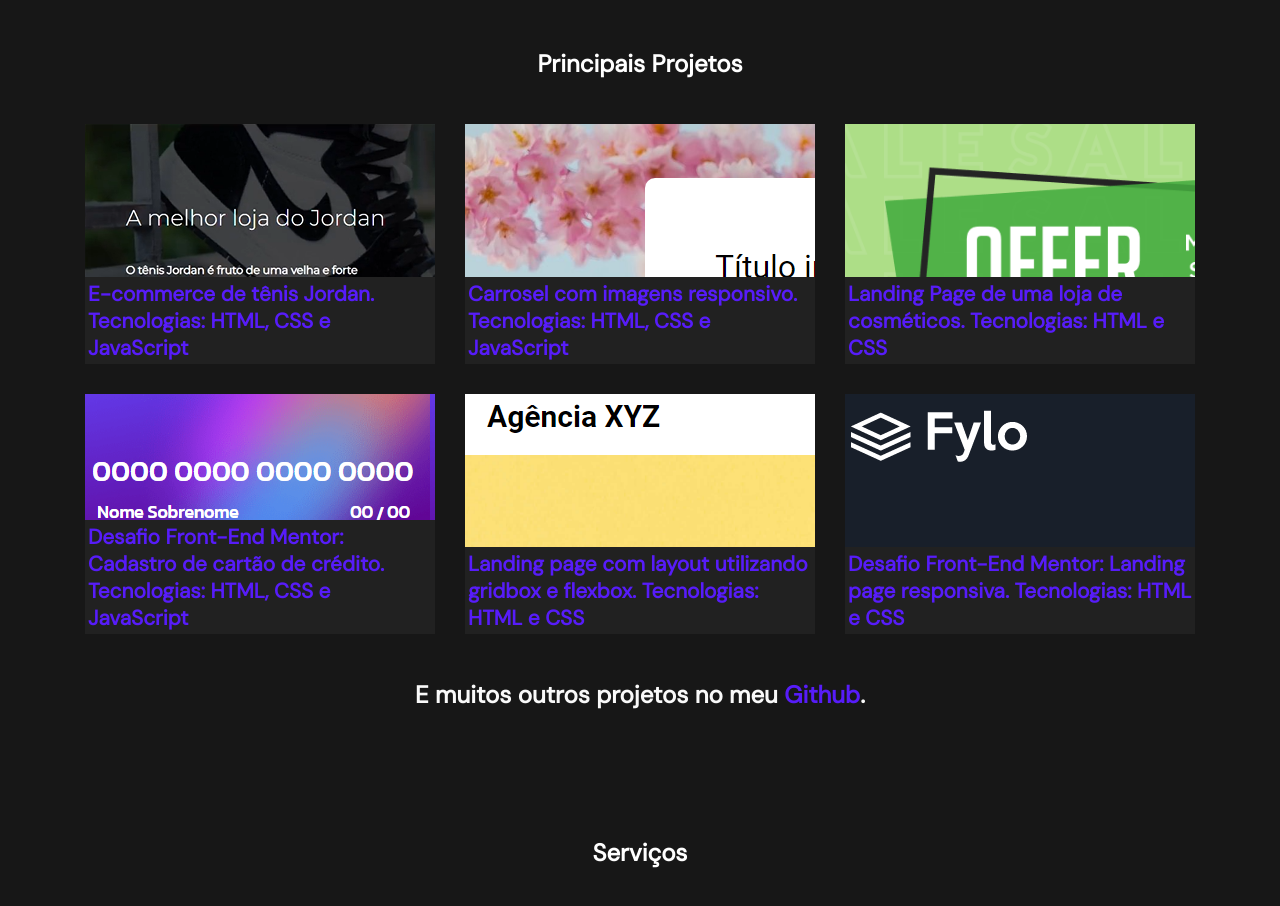
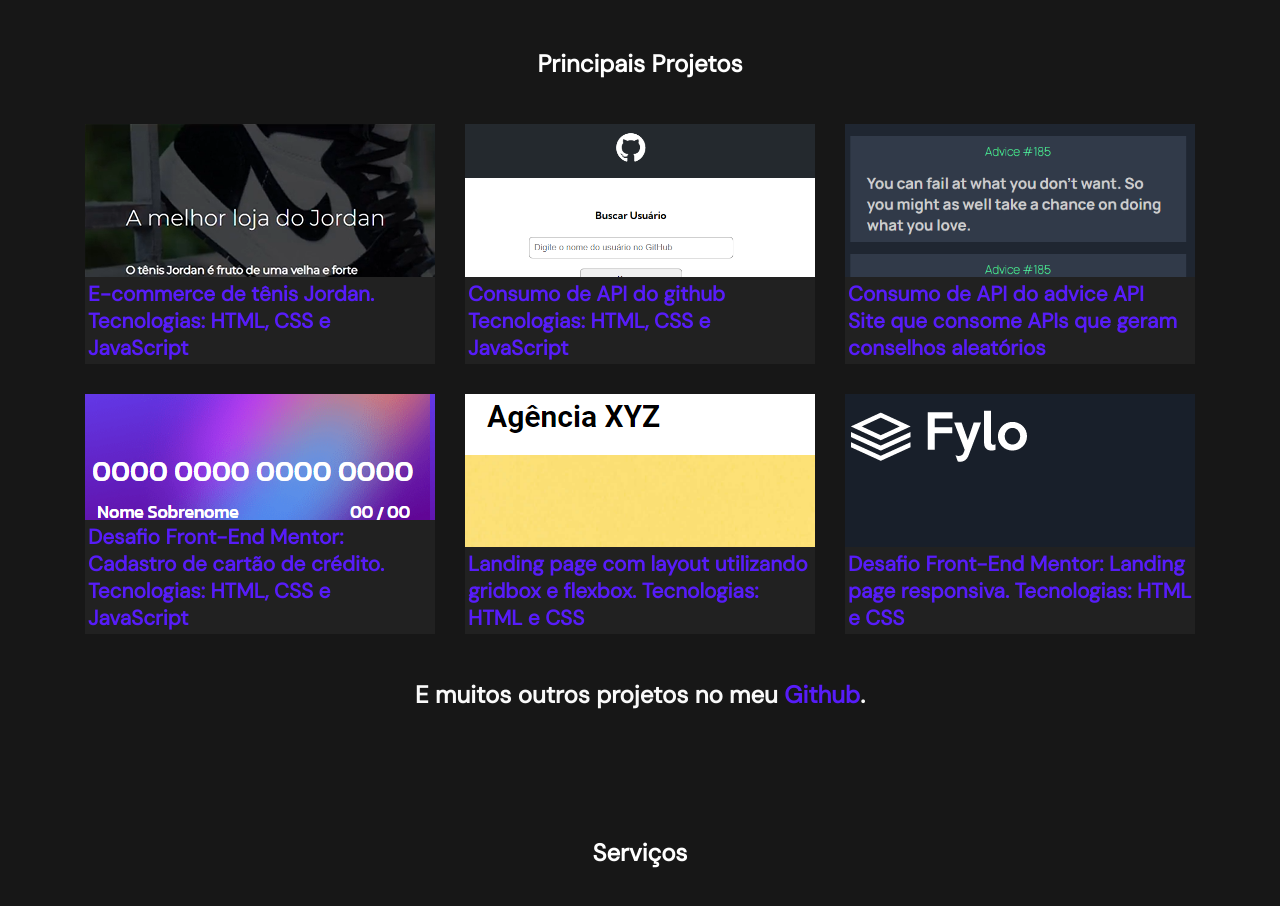
Before and after one commit to DarlanSantosCarvalho/Portfolio, a plain HTML site: page index.html in a window 1280 px wide. Shown: the part 980-1886 px from the top of the page. Drawn offline with nearby package versions, Linux system fonts and the light colour scheme.

Commit message:
Adicionei projetos recentes em que consumo APIs

```diff
--- a/index.html
+++ b/index.html
@@ -45,7 +45,7 @@
             <div class="nome-botoes">
                 <h1>Olá, eu sou Darlan Santos de Carvalho :)</h1>
                 <h3><span class="type"></span></h3>
-                <a href="Darlan Carvalho Curriculo.pdf" download="Darlan Carvalho.pdf"><button class="download">Download
+                <a href="Darlan Carvalho.pdf" download="Darlan Carvalho.pdf"><button class="download">Download
                         CV</button></a>
                 <a target="_blank"
                     href="https://api.whatsapp.com/send?phone=5571992928905&text=Ol%C3%A1%2C%20Sou%20Darlan%20Carvalho%2C%20como%20posso%20te%20ajudar%3F"><button
@@ -119,25 +119,25 @@
 
         <div class="projeto" id="projeto-carousel">
             <div class="info">
-                <a href=https://darlansantoscarvalho.github.io/Carrossel-HTML/ target="_blank">
-                    <h2>Carrosel com imagens responsivo.
+                <a href="https://consumindo-api-github.vercel.app/" target="_blank">
+                    <h2>Consumo de API do github
                         Tecnologias: HTML, CSS e JavaScript</h2>
                 </a>
             </div>
 
-            <div class="inside-projeto-carousel">
+            <div class="inside-projeto-api-github">
             </div>
         </div>
 
         <div class="projeto" id="projeto-formulario">
             <div class="info">
-                <a href="https://darlansantoscarvalho.github.io/Selfcare-DevChallenge/" target="_blank">
-                    <h2>Landing Page de uma loja de cosméticos.
-                        Tecnologias: HTML e CSS</h2>
+                <a href="https://api-conselhos.vercel.app/" target="_blank">
+                    <h2>Consumo de API do advice API <br>
+                        Site que consome APIs que geram conselhos aleatórios</h2>
                 </a>
             </div>
 
-            <div class="inside-projeto-selfcare">
+            <div class="inside-projeto-advice-api">
 
             </div>
         </div>
--- a/style.css
+++ b/style.css
@@ -75,6 +75,7 @@ button {
   height: 42px;
   width: 143px;
   border: none;
+  cursor: pointer;
 }
 
 .download:hover {
@@ -92,6 +93,12 @@ button {
   height: 42px;
   width: 143px;
   border: 1px solid rgb(53, 53, 53);
+  cursor: pointer;
+}
+
+.contato:hover{
+  background-color: rgb(54, 54, 54);
+  transition: 0.5s;
 }
 
 .sobre-mim {
@@ -224,18 +231,20 @@ p {
   background: url(Imagens/jordan-loha.png);
 }
 
-.inside-projeto-carousel {
+.inside-projeto-api-github {
   align-self: center;
   width: 100%;
   height: 185px;
-  background: url(Imagens/carousel.png);
+  background: url(Imagens/api-github.png);
+  background-size: cover;
 }
 
-.inside-projeto-selfcare {
+.inside-projeto-advice-api {
   align-self: center;
   width: 100%;
   height: 185px;
-  background: url(Imagens/self-care.png);
+  background: url(Imagens/advice-api.png);
+  background-size: contain;
 }
 
 .inside-projeto-cartao {
```
Also changed, not shown: Imagens/advice-api.png (added), Imagens/api-github.png (added), 2 other files.
